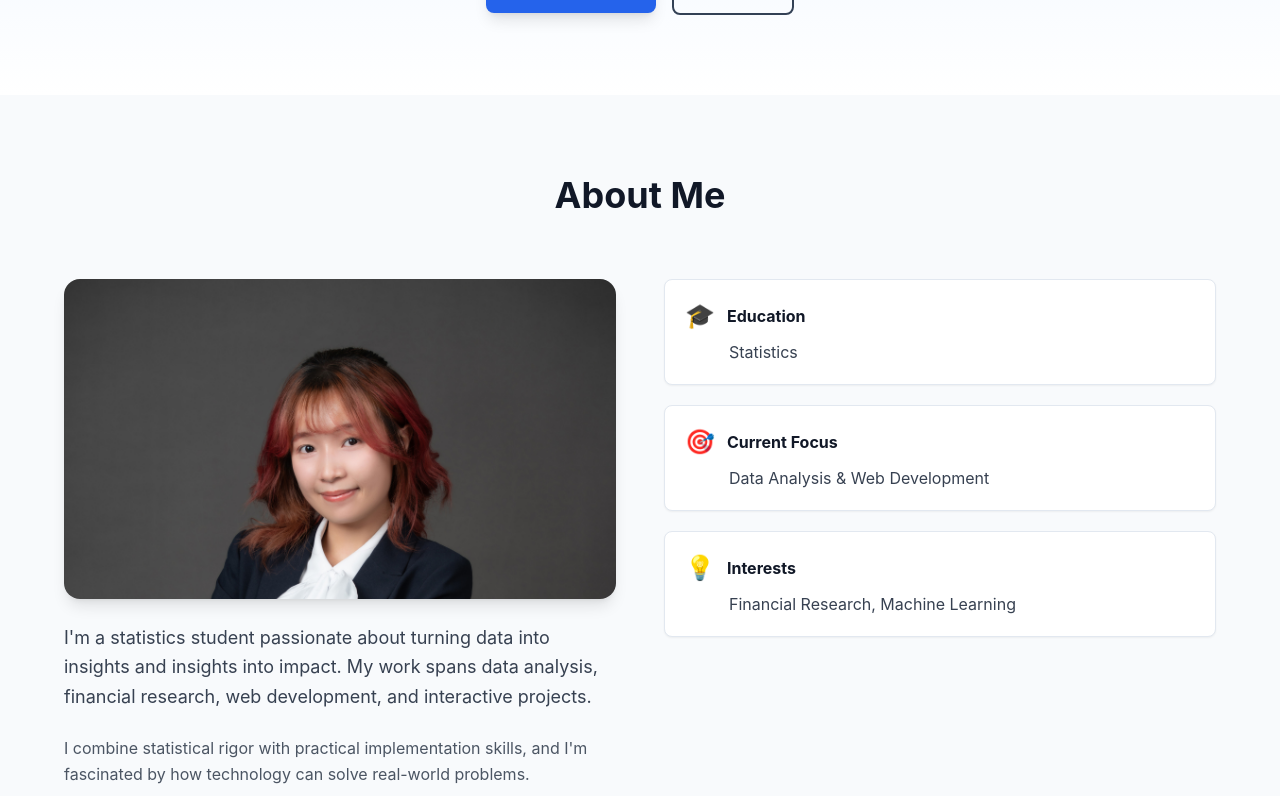
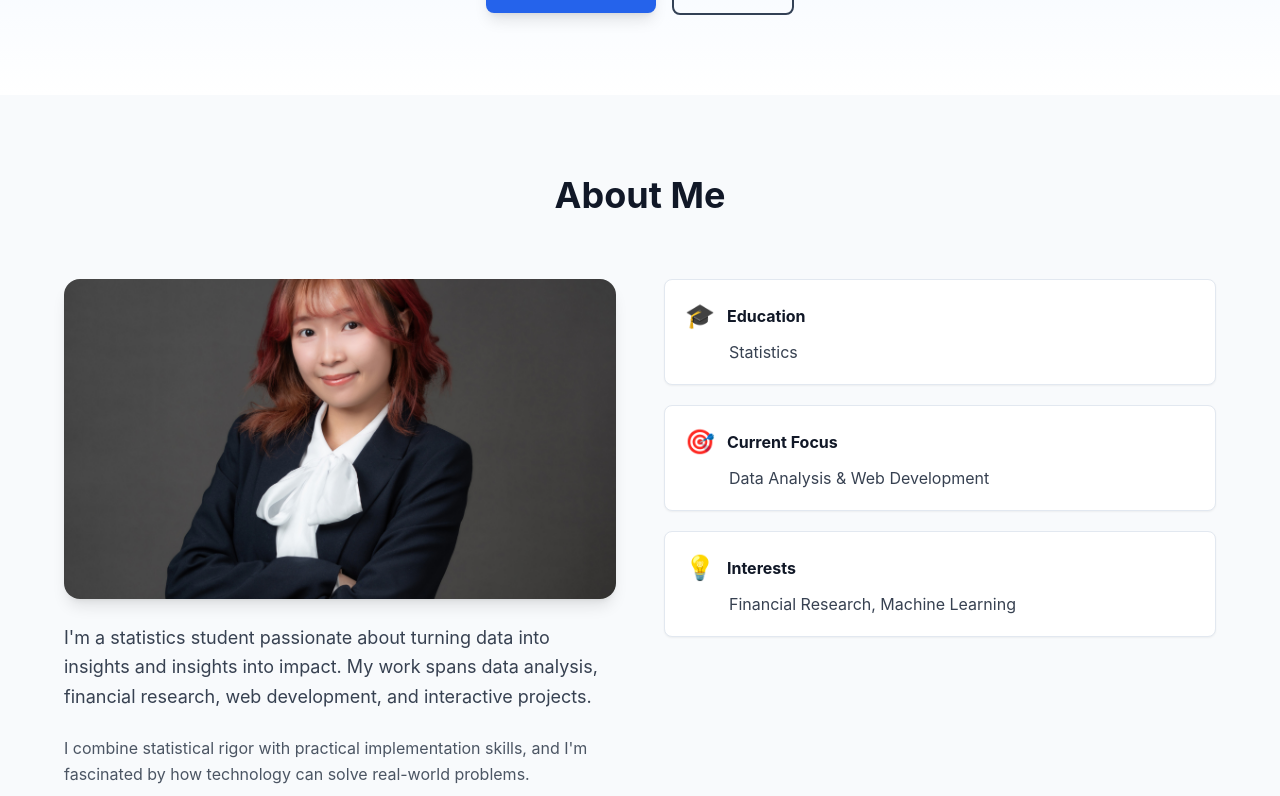
Before and after one commit to Ellen-Fang/ellen-fang-portfolio, a React (Vite) app: page / in a window 1280 px wide. Shown: the part 417-1213 px from the top of the page. Built offline with nearby package versions, Linux system fonts and the light colour scheme.

Commit message:
Adjust photo position to center

```diff
--- a/src/components/About.jsx
+++ b/src/components/About.jsx
@@ -29,7 +29,7 @@ function About() {
             <img
               src="/profile.jpg"
               alt="Ellen Fang"
-              className="rounded-2xl w-full h-80 object-cover shadow-lg object-top"
+              className="rounded-2xl w-full h-80 object-cover shadow-lg object-center"
             />
             <p className="text-lg text-gray-700 leading-relaxed">
               I'm a statistics student passionate about turning data into insights and insights into impact. My work spans data analysis, financial research, web development, and interactive projects.
```
